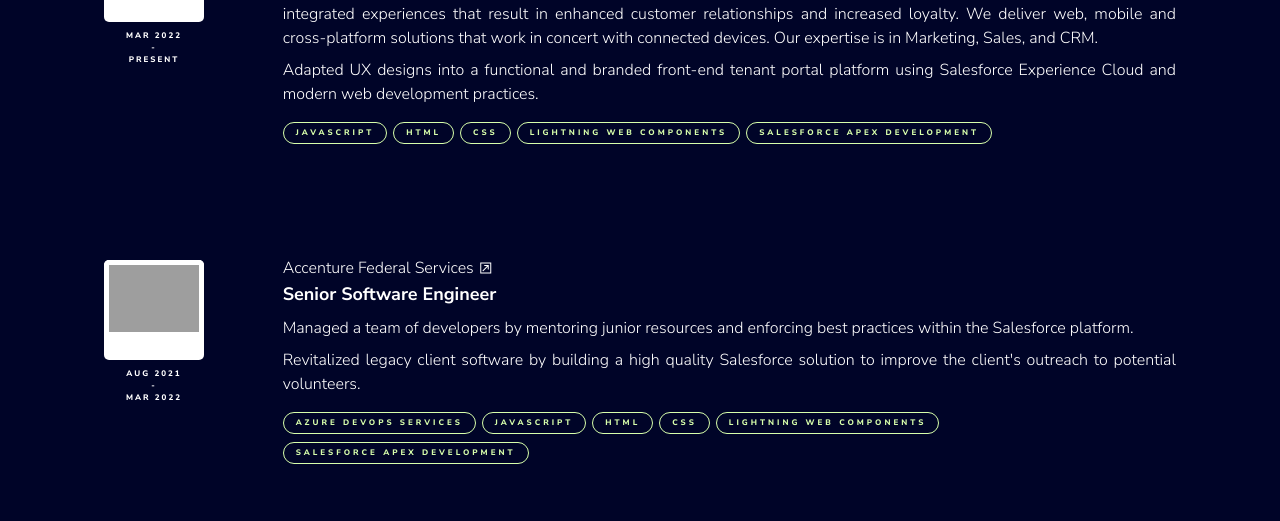
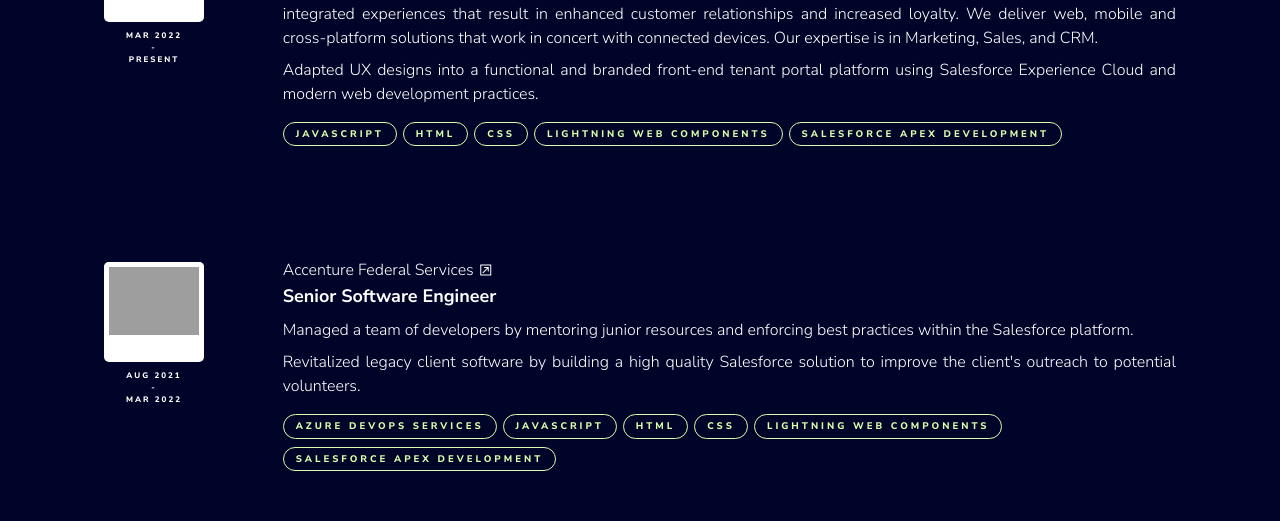
Before and after one commit to MattDev97/matts-main-portfolio, a React (Create React App) app: page / in a window 1280 px wide. Shown: the part 1270-1791 px from the top of the page. Built offline with nearby package versions, Linux system fonts and the light colour scheme; grey boxes are pictures that could not be loaded.

Commit message:
Updating sizing of job pills

```diff
--- a/src/Components/Experience/JobCard/JobCard.css
+++ b/src/Components/Experience/JobCard/JobCard.css
@@ -35,7 +35,7 @@
     text-transform: uppercase;
     border: 1px solid #D7FFAB;
     letter-spacing: 3px;
-    font-size: 0.5rem;
+    font-size: 0.6rem;
 
     pointer-events: none;
 }
```
